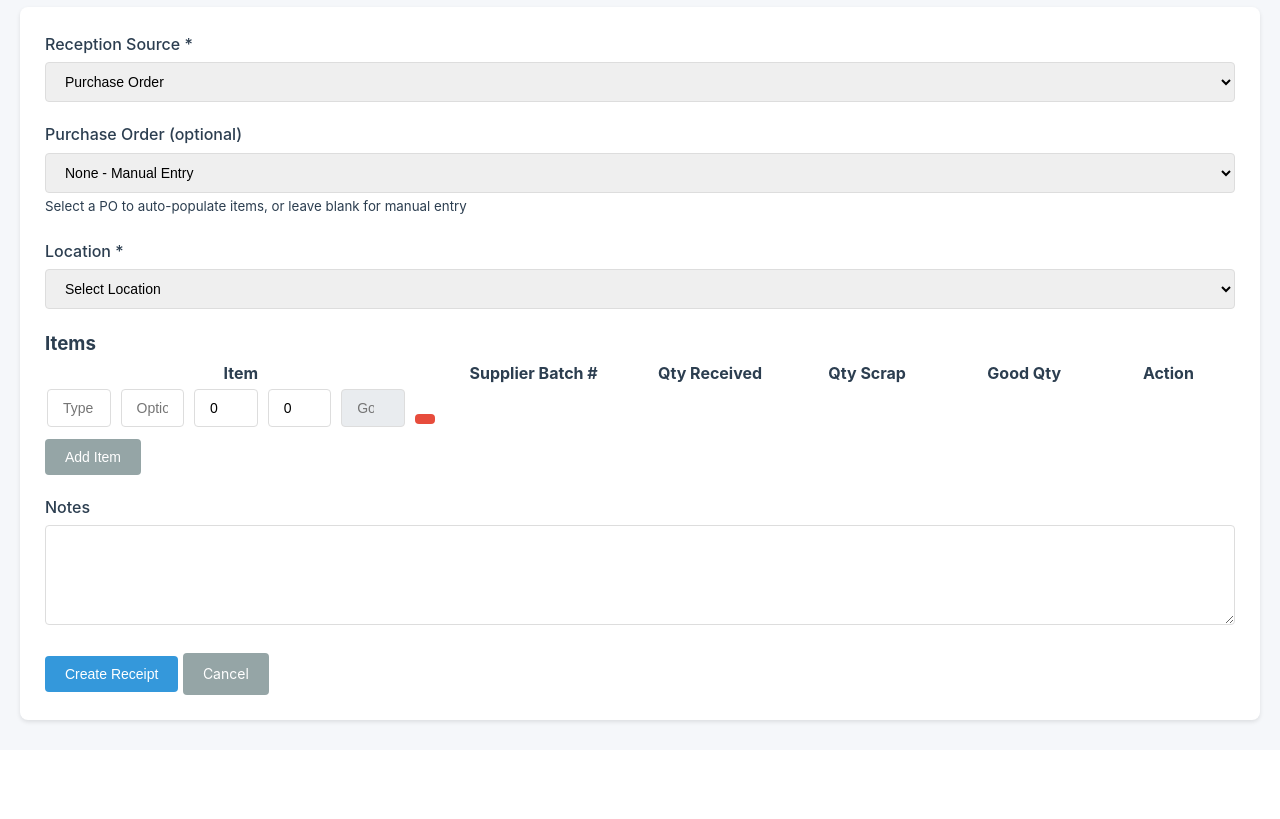
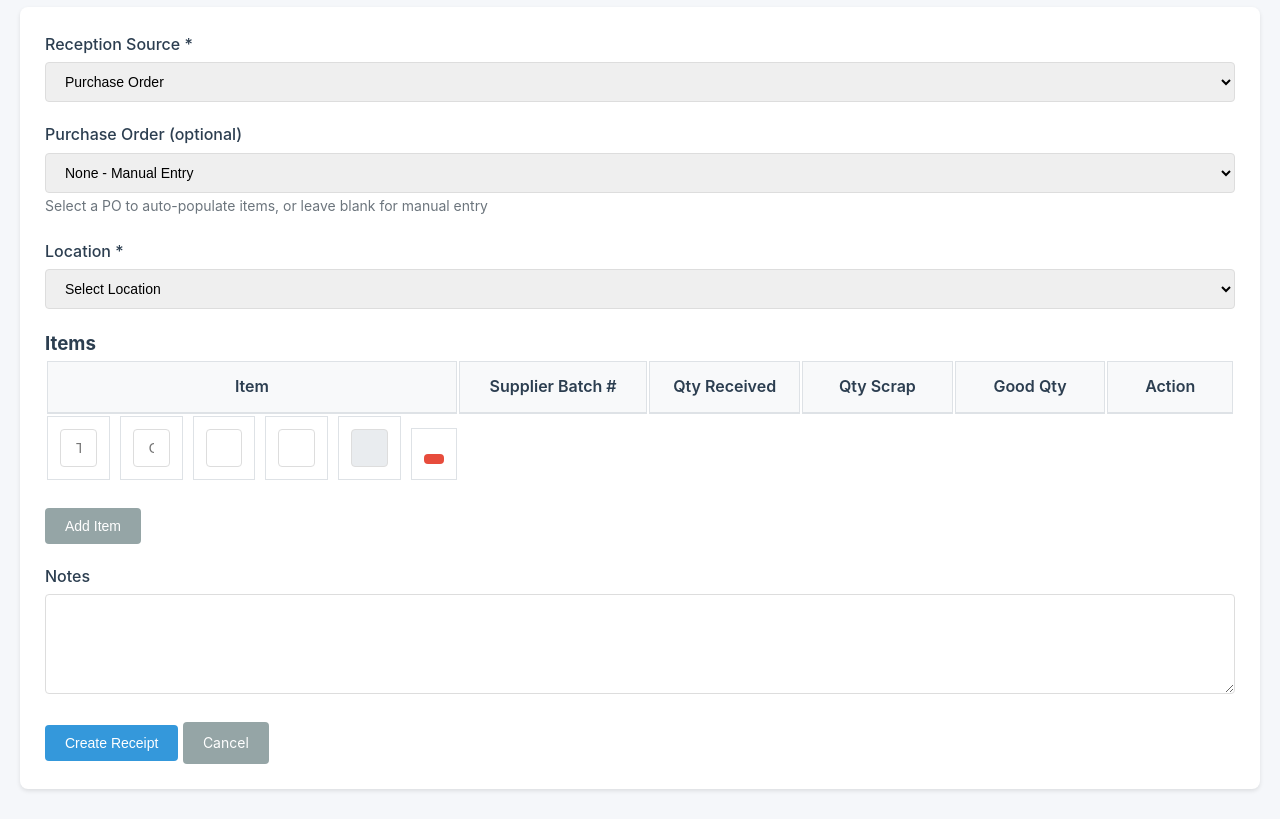
Before and after one commit to vladutzeloo/olstral-erp, a Flask app: page /receipts/new in a window 1280 px wide. Shown: the part 210-1029 px from the top of the page. Before the commit the page ends 935 px from the top, so only its background shows below. Run offline with Flask 3, Linux system fonts and the light colour scheme; a user stored in the database is signed in.

Commit message:
fix: Add missing CSS styles for receipts layout
Added missing CSS classes that were referenced in receipts templates:
- table, table-bordered, table-responsive classes for proper table styling
- header-row class for better page header layout with action buttons
- text-muted class for helper text styling

These additions resolve layout issues in receipts pages.

```diff
--- a/static/css/style.css
+++ b/static/css/style.css
@@ -495,3 +495,79 @@ h2 {
 .item-row .btn {
     flex-shrink: 0;
 }
+
+/* Header Row for View Pages */
+.header-row {
+    display: flex;
+    justify-content: space-between;
+    align-items: center;
+    margin-bottom: 30px;
+    flex-wrap: wrap;
+    gap: 15px;
+}
+
+.header-row h1 {
+    margin-bottom: 0;
+}
+
+.header-row div {
+    display: flex;
+    gap: 10px;
+    flex-wrap: wrap;
+}
+
+/* Table Utilities */
+.table {
+    width: 100%;
+    margin-bottom: 1rem;
+    background-color: transparent;
+}
+
+.table th,
+.table td {
+    padding: 12px;
+    vertical-align: middle;
+    border-top: 1px solid #dee2e6;
+}
+
+.table thead th {
+    vertical-align: bottom;
+    border-bottom: 2px solid #dee2e6;
+    background-color: #f8f9fa;
+    font-weight: 600;
+}
+
+.table tbody + tbody {
+    border-top: 2px solid #dee2e6;
+}
+
+.table-bordered {
+    border: 1px solid #dee2e6;
+}
+
+.table-bordered th,
+.table-bordered td {
+    border: 1px solid #dee2e6;
+}
+
+.table-bordered thead th,
+.table-bordered thead td {
+    border-bottom-width: 2px;
+}
+
+.table-responsive {
+    display: block;
+    width: 100%;
+    overflow-x: auto;
+    -webkit-overflow-scrolling: touch;
+}
+
+.table-responsive > .table-bordered {
+    border: 0;
+}
+
+/* Text Muted */
+.text-muted {
+    color: #6c757d;
+    font-size: 0.875rem;
+}
```
